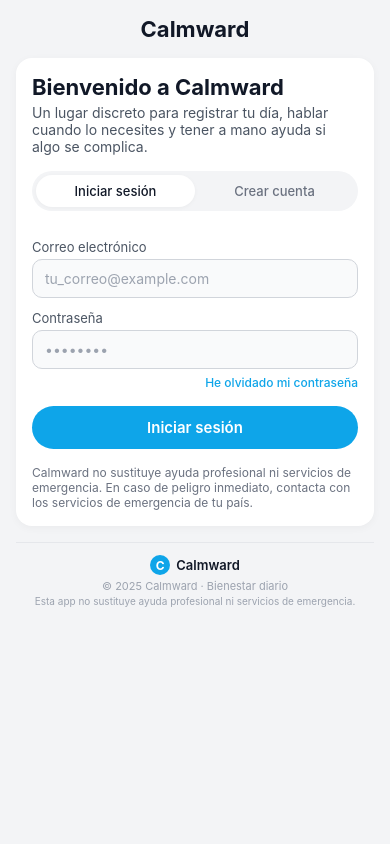
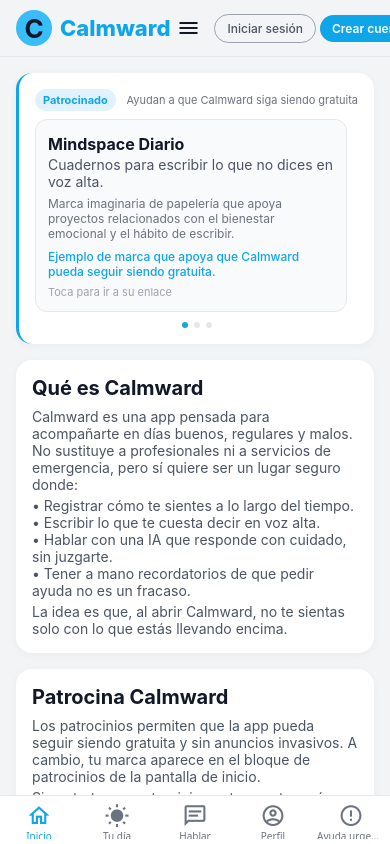
Before and after one commit to Kilkin199/calmward-api, a React Native app: screen / in a window 390 px wide. Built offline with nearby package versions, Linux system fonts and the light colour scheme.

Commit message:
Cambiar pantalla inicial a Inicio en lugar de Auth

```diff
--- a/src/navigation/MainNavigation.tsx
+++ b/src/navigation/MainNavigation.tsx
@@ -1623,6 +1623,8 @@
 
 // ---------- NAVEGACIÓN RAÍZ + CONTEXTO AUTH ----------
 
+// ---------- NAVEGACIÓN RAÍZ + CONTEXTO AUTH ----------
+
 export default function MainNavigation() {
   const [ready, setReady] = useState(false);
   const [isLogged, setIsLogged] = useState(false);
@@ -1831,10 +1833,17 @@
 
   return (
     <AuthContext.Provider value={authContext}>
-      <Stack.Navigator screenOptions={{ headerShown: false }}>
-        {isLogged ? (
-          <>
+      <Stack.Navigator
+        screenOptions={{ headerShown: false }}
+        initialRouteName="Root"
+      >
+        {/* Siempre entras a las tabs, estés logueado o no */}
         <Stack.Screen name="Root" component={AppTabs} />
+
+        {/* Pantalla de Auth accesible desde el header/botones */}
+        <Stack.Screen name="Auth" component={AuthScreen} />
+
+        {/* Resto de pantallas secundarias */}
         <Stack.Screen name="Contacto" component={ContactScreen} />
         <Stack.Screen name="Legal" component={LegalScreen} />
         <Stack.Screen name="SponsorStats" component={SponsorStatsScreen} />
@@ -1843,18 +1852,11 @@
           component={SponsorPaymentScreen}
         />
         <Stack.Screen name="Settings" component={SettingsScreen} />
-          </>
-        ) : (
-          <>
-            <Stack.Screen name="Auth" component={AuthScreen} />
-            <Stack.Screen name="Contacto" component={ContactScreen} />
-            <Stack.Screen name="Legal" component={LegalScreen} />
-          </>
-        )}
       </Stack.Navigator>
     </AuthContext.Provider>
   );
 }
+
 
 // ---------- ESTILOS ----------
 
```
Lines whose indentation alone changed are shown as unchanged.
